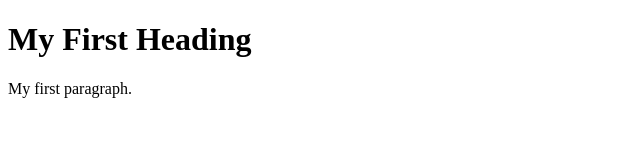
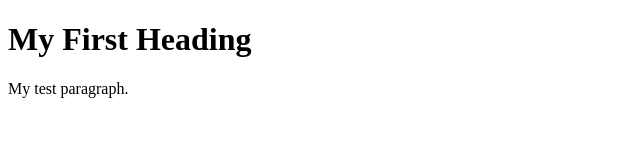
Before and after one commit to durganagra/test-git, a plain HTML site: page templates/test.html in a window 1280 px wide. Shown: the full height of the page, 0-640 px from the left. Drawn offline with Linux system fonts and the light colour scheme.

Commit message:
fourth commit

```diff
--- a/templates/test.html
+++ b/templates/test.html
@@ -3,7 +3,7 @@
 <body>
 
 <h1>My First Heading</h1>
-<p>My first paragraph.</p>
+<p>My test paragraph.</p>
 
 </body>
 </html>
```
